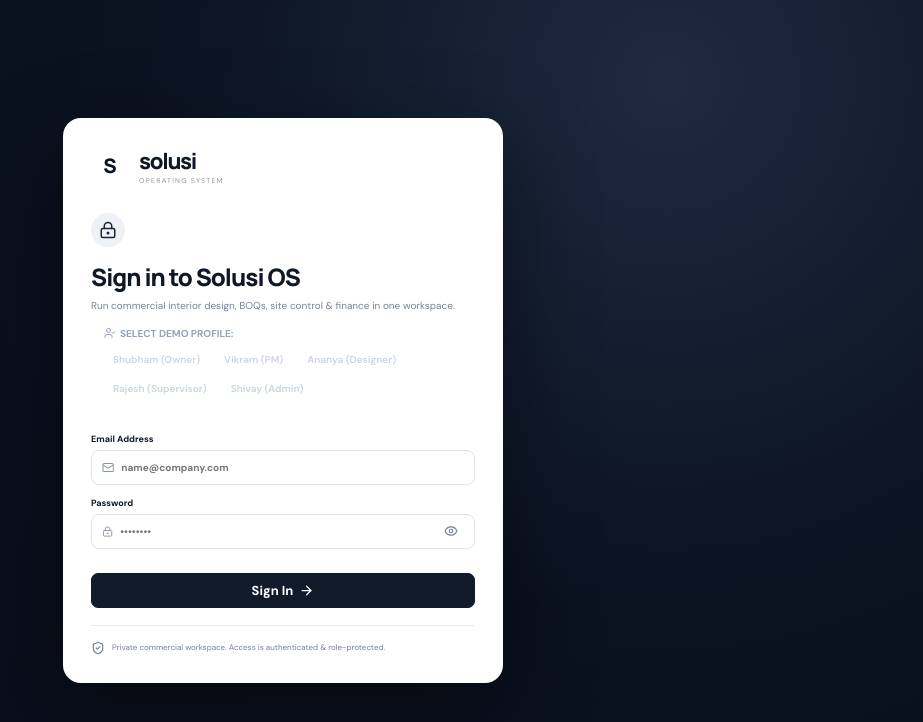
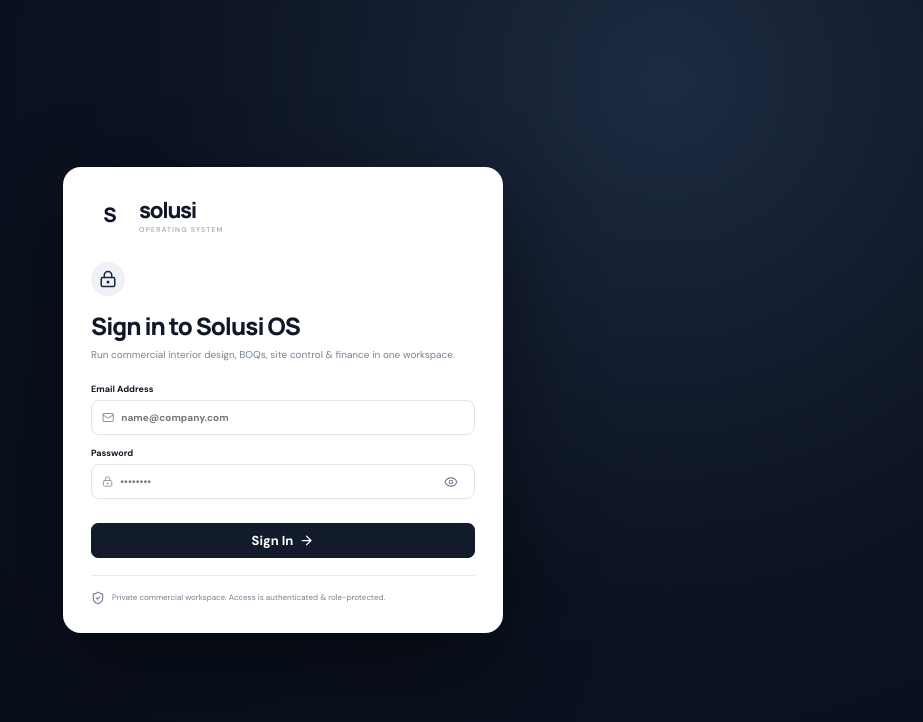
Before and after one commit to Agyanshu7352/solusi-os, a Next.js app: page /login in a window 1280 px wide. Shown: the top 722 px of the page, without its empty margins (357-1280 px from the left). Built offline with nearby package versions, Linux system fonts and the light colour scheme; no server answers.

Commit message:
Remove demo chips, enforce strict window.location.replace navigation guards and validation

```diff
--- a/app/login/page.tsx
+++ b/app/login/page.tsx
@@ -1,16 +1,8 @@
 'use client';
 
 import { FormEvent, useEffect, useState } from 'react';
-import { ArrowRight, Eye, EyeOff, LockKeyhole, Mail, ShieldCheck, UserCheck } from 'lucide-react';
+import { ArrowRight, Eye, EyeOff, LockKeyhole, Mail, ShieldCheck } from 'lucide-react';
 import { supabase } from '../../lib/supabase';
-
-const DEMO_ACCOUNTS = [
-  { name: 'Shubham (Owner)', email: 'shubham@solusidesign.com', role: 'Owner' },
-  { name: 'Vikram (PM)', email: 'vikram.pm@solusidesign.com', role: 'PM' },
-  { name: 'Ananya (Designer)', email: 'ananya.design@solusidesign.com', role: 'Designer' },
-  { name: 'Rajesh (Supervisor)', email: 'rajesh.site@solusidesign.com', role: 'Supervisor' },
-  { name: 'Shivay (Admin)', email: 'shivay7352@gmail.com', role: 'Admin' }
-];
 
 export default function LoginPage() {
   const [email, setEmail] = useState('');
@@ -20,7 +12,7 @@
   const [error, setError] = useState('');
   const [checkingSession, setCheckingSession] = useState(true);
 
-  // Guard: If already logged in, redirect immediately to dashboard
+  // Backward/Forward Routing Guard: If already authenticated, redirect immediately to dashboard using replace()
   useEffect(() => {
     if (typeof window !== 'undefined') {
       const saved = localStorage.getItem('solusi_user');
@@ -28,7 +20,7 @@
         try {
           const parsed = JSON.parse(saved);
           if (parsed && parsed.name) {
-            window.location.href = '/';
+            window.location.replace('/');
             return;
           }
         } catch (e) {
@@ -41,8 +33,20 @@
 
   async function submit(e: FormEvent) {
     e.preventDefault();
-    if (!email || !password) {
-      setError('Please enter email and password.');
+
+    const trimmedEmail = email.trim();
+    if (!trimmedEmail || !password) {
+      setError('Please enter both email address and password.');
+      return;
+    }
+
+    if (!trimmedEmail.includes('@') || !trimmedEmail.includes('.')) {
+      setError('Please enter a valid email address.');
+      return;
+    }
+
+    if (password.length < 6) {
+      setError('Password must be at least 6 characters long.');
       return;
     }
 
@@ -55,8 +59,7 @@
       let userObj = null;
 
       if (!isPlaceholder) {
-        // Live Supabase Authentication if configured
-        const { data, error: authError } = await supabase.auth.signInWithPassword({ email, password });
+        const { data, error: authError } = await supabase.auth.signInWithPassword({ email: trimmedEmail, password });
         if (authError || !data.user) {
           throw new Error(authError?.message || 'Invalid email or password. Access denied.');
         }
@@ -68,11 +71,10 @@
           avatar: (data.user.email || 'US').substring(0, 2).toUpperCase()
         };
       } else {
-        // Authenticate via Solusi OS Database API
         const res = await fetch('/api/auth/login', {
           method: 'POST',
           headers: { 'Content-Type': 'application/json' },
-          body: JSON.stringify({ email, password })
+          body: JSON.stringify({ email: trimmedEmail, password })
         });
 
         const data = await res.json();
@@ -85,7 +87,7 @@
       }
 
       localStorage.setItem('solusi_user', JSON.stringify(userObj));
-      window.location.href = '/';
+      window.location.replace('/');
     } catch (err: any) {
       setError(err.message || 'Login failed. Please check your credentials.');
     } finally {
@@ -96,7 +98,7 @@
   if (checkingSession) {
     return (
       <main className="authPage" style={{ background: '#0b1220', color: '#fff', display: 'flex', alignItems: 'center', justifyContent: 'center', minHeight: '100vh' }}>
-        <div style={{ fontSize: 14, color: '#94a3b8' }}>Checking active session...</div>
+        <div style={{ fontSize: 13, color: '#94a3b8' }}>Verifying session...</div>
       </main>
     );
   }
@@ -116,39 +118,6 @@
           <span className="authIcon"><LockKeyhole size={18} /></span>
           <h1>Sign in to Solusi OS</h1>
           <p>Run commercial interior design, BOQs, site control & finance in one workspace.</p>
-        </div>
-
-        {/* DEMO ACCOUNTS QUICK-SELECT CHIPS */}
-        <div style={{ marginBottom: 16, background: 'rgba(255, 255, 255, 0.03)', padding: 12, borderRadius: 10, border: '1px solid rgba(255, 255, 255, 0.08)' }}>
-          <div style={{ fontSize: 10, fontWeight: 700, color: '#94a3b8', textTransform: 'uppercase', marginBottom: 8, display: 'flex', alignItems: 'center', gap: 4 }}>
-            <UserCheck size={12} /> Select Demo Profile:
-          </div>
-          <div style={{ display: 'flex', flexWrap: 'wrap', gap: 6 }}>
-            {DEMO_ACCOUNTS.map((acc) => (
-              <button
-                key={acc.email}
-                type="button"
-                onClick={() => {
-                  setEmail(acc.email);
-                  setPassword('solusi123');
-                  setError('');
-                }}
-                style={{
-                  background: email === acc.email ? 'rgba(59, 130, 246, 0.2)' : 'rgba(255, 255, 255, 0.05)',
-                  border: `1px solid ${email === acc.email ? '#3b82f6' : 'rgba(255, 255, 255, 0.12)'}`,
-                  color: email === acc.email ? '#60a5fa' : '#cbd5e1',
-                  borderRadius: 6,
-                  padding: '4px 8px',
-                  fontSize: 10,
-                  cursor: 'pointer',
-                  fontWeight: 600,
-                  transition: 'all 0.15s ease'
-                }}
-              >
-                {acc.name}
-              </button>
-            ))}
-          </div>
         </div>
 
         <form onSubmit={submit} className="authForm">
```
Also changed, not shown: app/page.tsx (+4 -4 lines).
